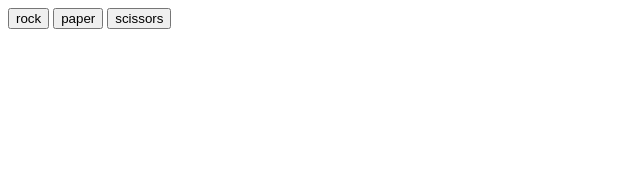
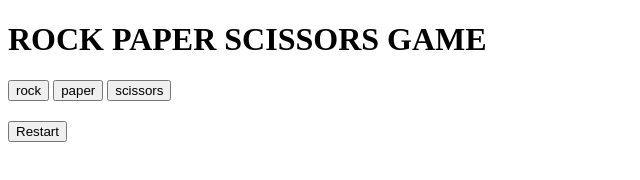
Before and after one commit to nikith09/rockpaperscissors, a plain HTML site: page index.html in a window 1280 px wide. Shown: the whole page, without its empty margins (0-640 px from the left). Drawn offline with Linux system fonts and the light colour scheme.

Commit message:
added necesasry elements for UI based game.

```diff
--- a/index.html
+++ b/index.html
@@ -4,17 +4,31 @@
     <meta charset="UTF-8">
     <meta name="viewport" content="width=device-width, initial-scale=1.0">
     <title>Document</title>
+    <link rel="stylesheet" href="style.css">
 </head>
 <body>
 
-<button id="rock">rock</button>
-<button id="paper">paper</button>
-<button id="scissors">scissors</button>
+    <h1>ROCK PAPER SCISSORS GAME</h1>
 
-<div class="result"></div>
+    <div class="buttons">
+        <button class="btn" id="rock">rock</button>
+        <button class="btn" id="paper">paper</button>
+        <button class="btn" id="scissors">scissors</button>
+    </div>
 
-    <script src="./index.js">
+    <div class="result">
+        <h2 class="round"></h2>
+        <p class="score"></p>
+        <p class="move"></p>
+        <p class="gameResult"></p>
+    </div>
 
-    </script>
+    <div class="restartDiv">
+        <button class="restart">Restart</button>
+    </div>
+
+
+
+    <script src="./index.js"></script>
 </body>
 </html>
```
